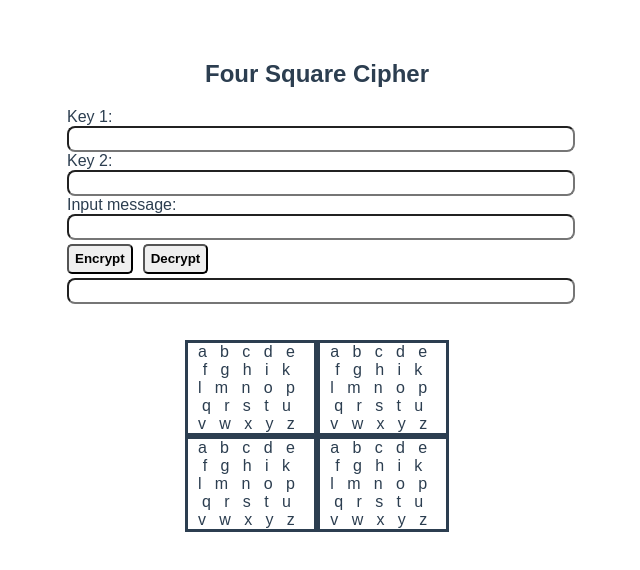
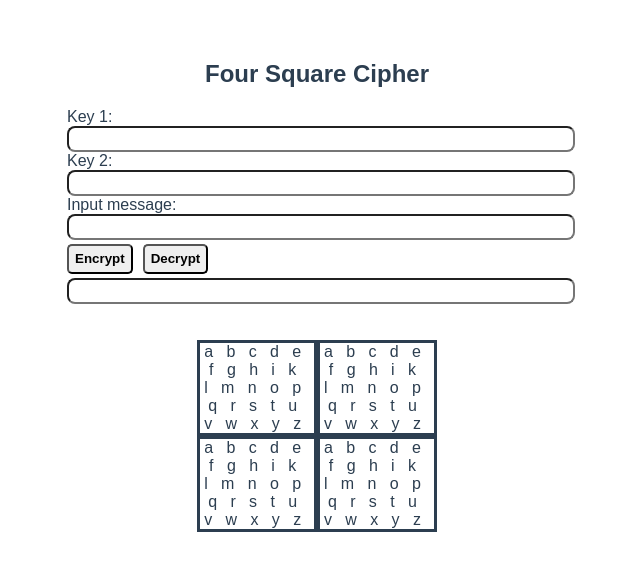
Before and after one commit to LucAndre91/four-square-cipher, a Vue app: page / in a window 1280 px wide. Shown: the top 570 px of the page, without its empty margins (323-963 px from the left). Built offline with nearby package versions, Linux system fonts and the light colour scheme.

Commit message:
update box

```diff
--- a/src/components/Cipher.vue
+++ b/src/components/Cipher.vue
@@ -258,7 +258,7 @@ export default {
   cursor: pointer;
 }
 .col {
-  width: 10%;
+  width: 9%;
   border-style: solid;
 }
 .row {
```
